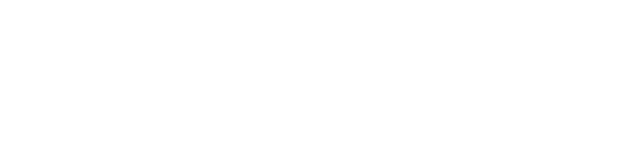
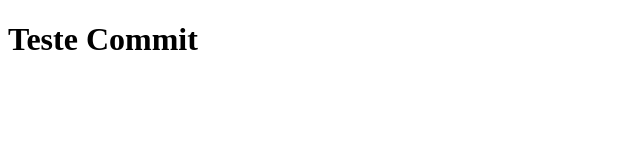
Before and after one commit to omarcioropelato/GitHubCourse, a plain HTML site: page index.html in a window 1280 px wide. Shown: the whole page, without its empty margins (0-640 px from the left). Drawn offline with Linux system fonts and the light colour scheme.

Commit message:
Updated Index

```diff
--- a/index.html
+++ b/index.html
@@ -6,6 +6,6 @@
     <title>Document</title>
 </head>
 <body>
-
+    <h1>Teste Commit</h1>
 </body>
 </html>
```
